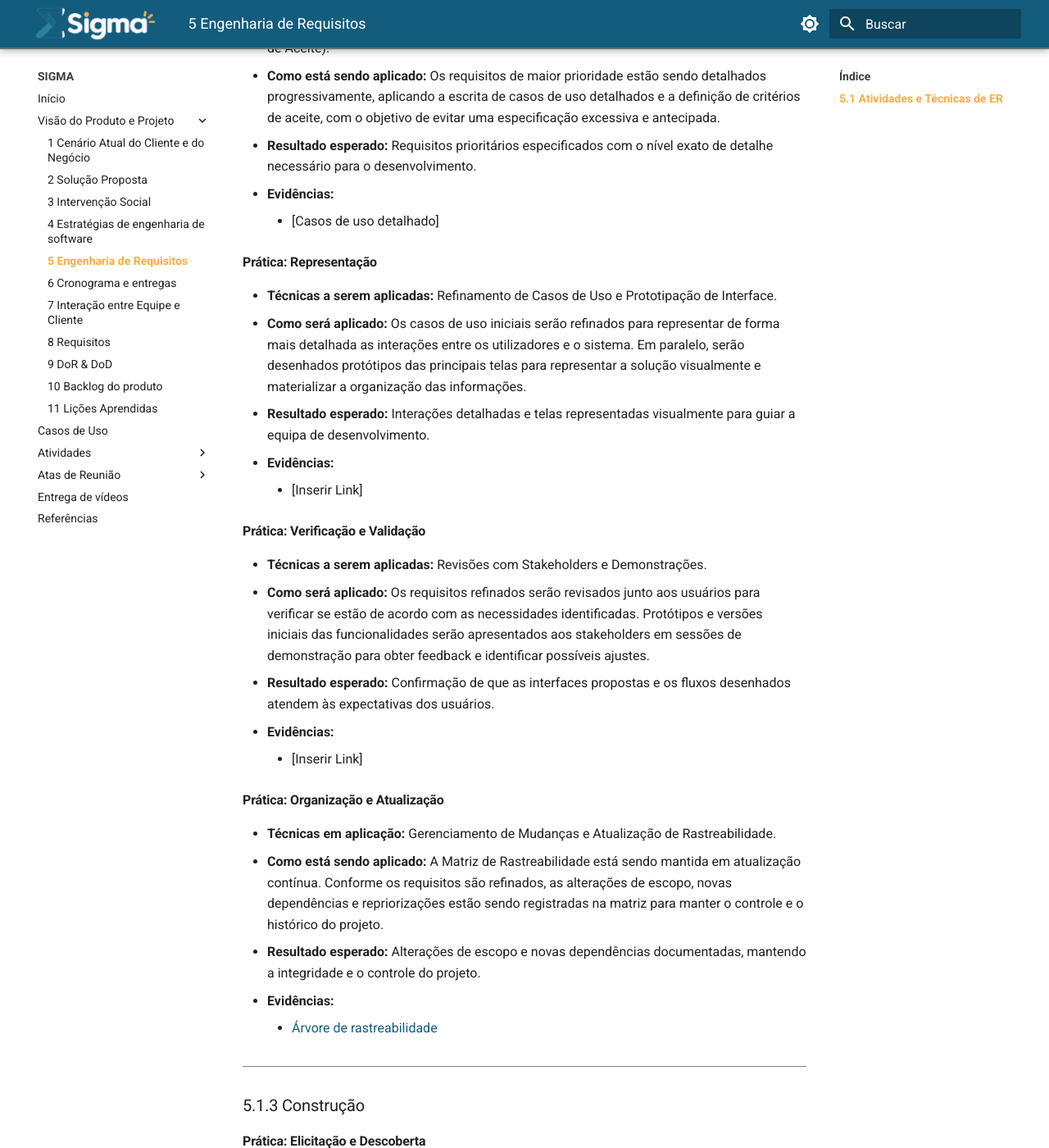
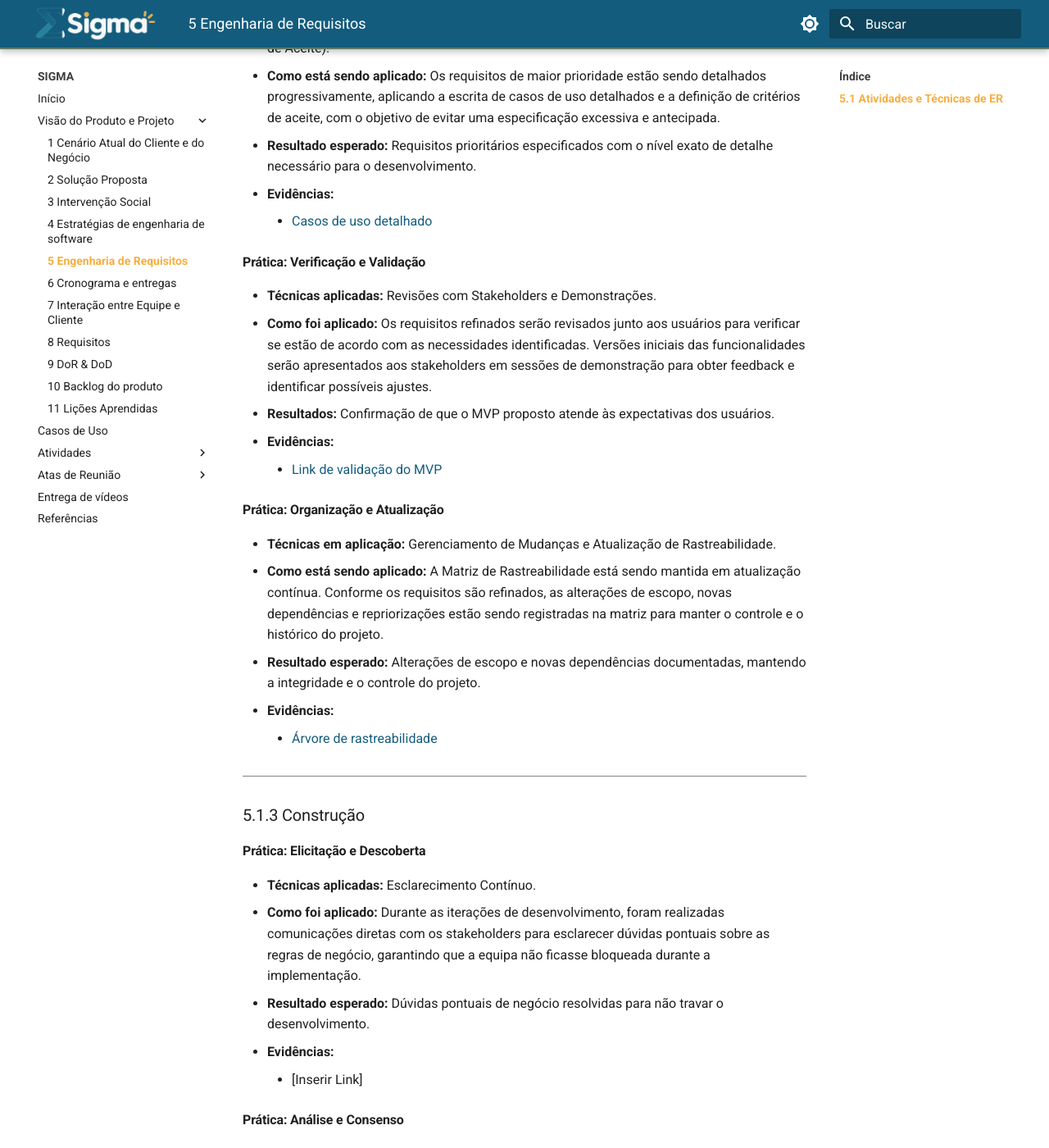
Before and after one commit to mdsreq-fga-unb/REQ-2026.2-T01-Sigma, an MkDocs documentation site: the page built from docs/doc-visao/5_requisitos.md, in a window 1280 px wide and 1400 px high, scrolled down 2826 px. Shown: the whole window at 82% size. Built offline with MkDocs 1.6.1 and Material for MkDocs 9.7.7, drawn with Linux system fonts in a browser that asks for light colours; some of the changed text lies outside the part shown.

Commit message:
docs: adiciona links de casos de uso as evidencias

```diff
--- a/docs/doc-visao/5_requisitos.md
+++ b/docs/doc-visao/5_requisitos.md
@@ -34,7 +34,7 @@
 - **Como será aplicado:** Serão elaborados casos de uso simplificados para representar as principais funcionalidades identificadas, como cadastrar aluno, consultar ficha e atualizar informações.
 - **Resultado esperado:** Funcionalidades críticas mapeadas e representadas de forma concisa.
 - **Evidências:**
-    - Link para casos de uso
+    - [Link para casos de uso](https://mdsreq-fga-unb.github.io/REQ-2026.2-T01-Sigma/doc-visao/casos-uso/)
 
 #### Prática: Organização e Atualização
 - **Técnicas aplicadas:** Estruturação de Rastreabilidade (Catálogo Inicial de Requisitos).
@@ -66,21 +66,15 @@
 - **Como está sendo aplicado:** Os requisitos de maior prioridade estão sendo detalhados progressivamente, aplicando a escrita de casos de uso detalhados e a definição de critérios de aceite, com o objetivo de evitar uma especificação excessiva e antecipada.
 - **Resultado esperado:** Requisitos prioritários especificados com o nível exato de detalhe necessário para o desenvolvimento.
 - **Evidências:**
-    - [Casos de uso detalhado]
+    - [Casos de uso detalhado](https://mdsreq-fga-unb.github.io/REQ-2026.2-T01-Sigma/doc-visao/casos-uso/)
 
-#### Prática: Representação
-- **Técnicas a serem aplicadas:** Refinamento de Casos de Uso e Prototipação de Interface.
-- **Como será aplicado:** Os casos de uso iniciais serão refinados para representar de forma mais detalhada as interações entre os utilizadores e o sistema. Em paralelo, serão desenhados protótipos das principais telas para representar a solução visualmente e materializar a organização das informações.
-- **Resultado esperado:** Interações detalhadas e telas representadas visualmente para guiar a equipa de desenvolvimento.
-- **Evidências:**
-    - [Inserir Link]
 
 #### Prática: Verificação e Validação
-- **Técnicas a serem aplicadas:** Revisões com Stakeholders e Demonstrações.
-- **Como será aplicado:** Os requisitos refinados serão revisados junto aos usuários para verificar se estão de acordo com as necessidades identificadas. Protótipos e versões iniciais das funcionalidades serão apresentados aos stakeholders em sessões de demonstração para obter feedback e identificar possíveis ajustes.
-- **Resultado esperado:** Confirmação de que as interfaces propostas e os fluxos desenhados atendem às expectativas dos usuários.
+- **Técnicas aplicadas:** Revisões com Stakeholders e Demonstrações.
+- **Como foi aplicado:** Os requisitos refinados serão revisados junto aos usuários para verificar se estão de acordo com as necessidades identificadas. Versões iniciais das funcionalidades serão apresentados aos stakeholders em sessões de demonstração para obter feedback e identificar possíveis ajustes.
+- **Resultados:** Confirmação de que o MVP proposto atende às expectativas dos usuários.
 - **Evidências:**
-    - [Inserir Link]
+    - [Link de validação do MVP](https://unbbr-my.sharepoint.com/:v:/g/personal/242004706_aluno_unb_br/IQBXti2dM-CuR44I9bXe8Ka9AedalX9A8_pG9i43LaH3-cA?e=P1HCHE&nav=eyJyZWZlcnJhbEluZm8iOnsicmVmZXJyYWxBcHAiOiJTdHJlYW1XZWJBcHAiLCJyZWZlcnJhbFZpZXciOiJTaGFyZURpYWxvZy1MaW5rIiwicmVmZXJyYWxBcHBQbGF0Zm9ybSI6IldlYiIsInJlZmVycmFsTW9kZSI6InZpZXcifX0%3D)
 
 #### Prática: Organização e Atualização
 - **Técnicas em aplicação:** Gerenciamento de Mudanças e Atualização de Rastreabilidade.
```
Also changed, not shown: other parts of docs/doc-visao/5_requisitos.md (+1 -1 lines).
